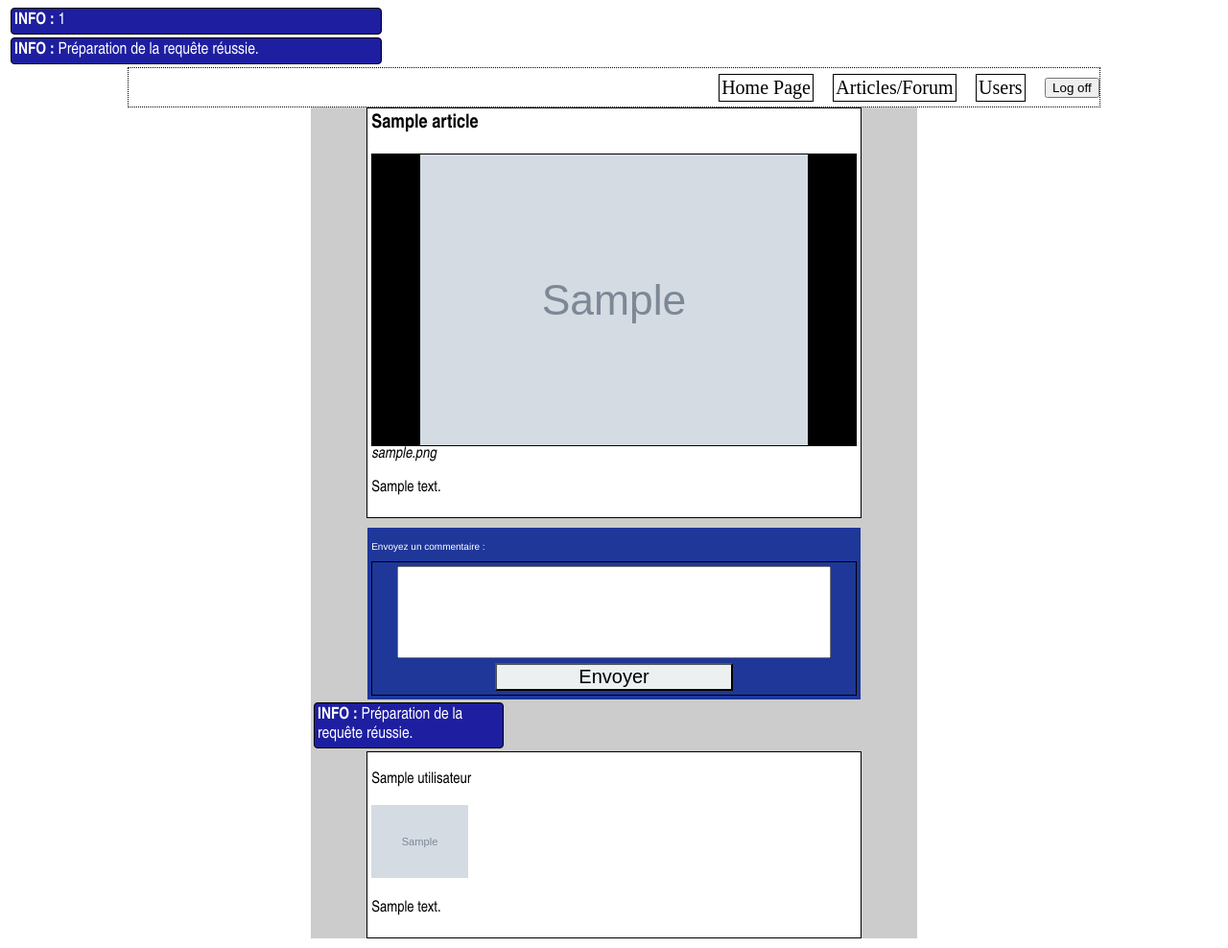
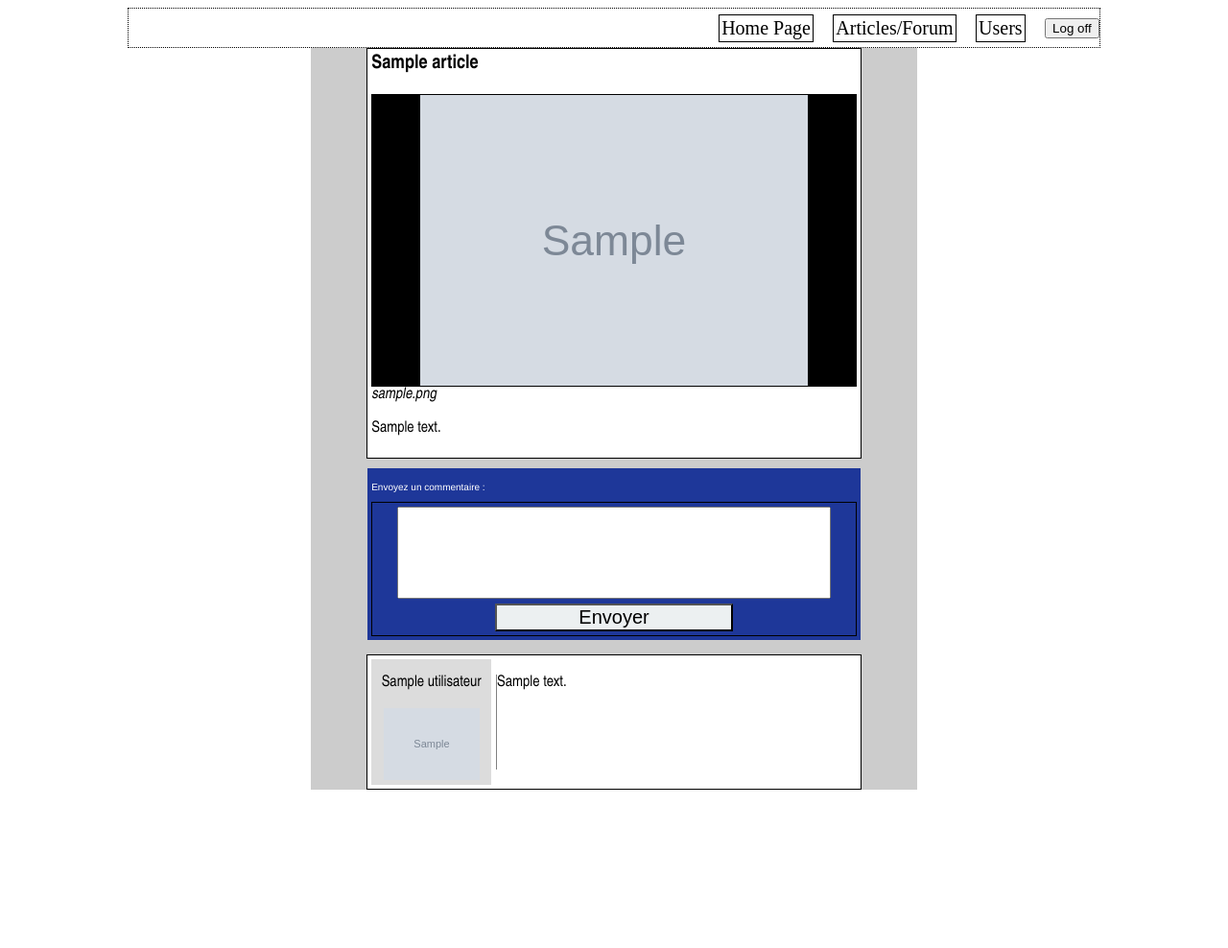
Before and after one commit to PoirierTheGreat0440E/MMF_version1, a PHP site: page /article_focus.php?id=1 in a window 1280 px wide. Shown: the whole page at 96% size. After the commit the page ends 823 px from the top, so only its background shows below. Run offline with PHP 8.4, Linux system fonts and the light colour scheme; the visitor is signed in with stand-in values (Sample User, id 1); tables that the repository leaves empty or names only in its code hold one stand-in row (values such as "Sample post"); grey boxes marked "Sample" are stand-in pictures.

Commit message:
Minor changes (PT2.2)

```diff
--- a/article_focus.php
+++ b/article_focus.php
@@ -61,10 +61,10 @@
 		$requete = "SELECT utilisateur_nom,utilisateur_photo_de_profile FROM mmf_ver1_utilisateurs WHERE utilisateur_id = ?";
 		$preparation = mysqli_prepare($connection_bdd[0],$requete);
 		if (!$preparation){
-			afficher_erreur("Préparation de la requête échouée.");
+			//afficher_erreur("Préparation de la requête échouée.");
 			return null;
 		} else {
-			afficher_remarque("Préparation de la requête réussie.");
+			//afficher_remarque("Préparation de la requête réussie.");
 			$ok0 = mysqli_stmt_bind_param($preparation,"i",$id);
 			//(!$ok0) ? afficher_erreur("Liaison des Paramètres échouée") : afficher_remarque("OK0");
 			$ok1 = mysqli_stmt_bind_result($preparation,$nom_lecture,$photo_lecture);
@@ -123,9 +123,9 @@
 	function afficher_commentaire($connection_bdd,$envoyeurId,$commentaireContenu){
 		$informations = informations_utilisateur($connection_bdd,$envoyeurId);
 		if ($informations[0] and $informations[1]){
-			echo("<article class='articles'>
-			<div><p>$informations[0]</p><img src=$informations[1] style='width:20%;'/></div>
-			<p>$commentaireContenu</p>
+			echo("<article class='commentaires'>
+			<div class='commentaire_info_utilisateur'><p>$informations[0]</p><img class='commentaire_pfp' src=$informations[1] style='width:80%;margin-bottom:5px;'/></div>
+			<p class='commentaire_contenu'>$commentaireContenu</p>
 			</article>");
 		} else {
 
@@ -147,12 +147,12 @@
 
 
 	if ( isset($_GET["id"]) ){
-		afficher_remarque($_GET["id"]);
+		//afficher_remarque($_GET["id"]);
 		$lecture = lecture_article_focus($array_connection[0],$_GET["id"]);
 		$commentaires = lecture_commentaire($array_connection[0],$_GET["id"]);
 	} else {
 		if ( isset($_POST["id"]) ){
-			afficher_remarque($_POST["id"]);
+			//afficher_remarque($_POST["id"]);
 			$preparation2 = preparation_requete_insertion_commentaire($array_connection);
 			executer_requete_insertion_commentaire($preparation2,$_POST["commentaireContenu"],$_POST["id"],$_SESSION["user_id"]);
 			$lecture = lecture_article_focus($array_connection[0],$_POST["id"]);
--- a/articles.php
+++ b/articles.php
@@ -84,7 +84,7 @@ function afficher_information_session(){
 
 		detection_deconnexion();
 
-		afficher_information_session();
+		//afficher_information_session();
 
 	?>
 
--- a/connexion.php
+++ b/connexion.php
@@ -17,6 +17,11 @@ function detection_deconnexion(){
 		//afficher_remarque($_POST["deconnexion_valeur"]);
 		$_SESSION["connected"] = "NON";
 		$_SESSION["user_id"] = 0;
+	} else {
+		if (!isset($_SESSION["connected"]) or empty($_SESSION["connected"])){
+			$_SESSION["connected"] = "NON";
+			$_SESSION["user_id"] = 0;
+		}
 	}
 }
 
```
